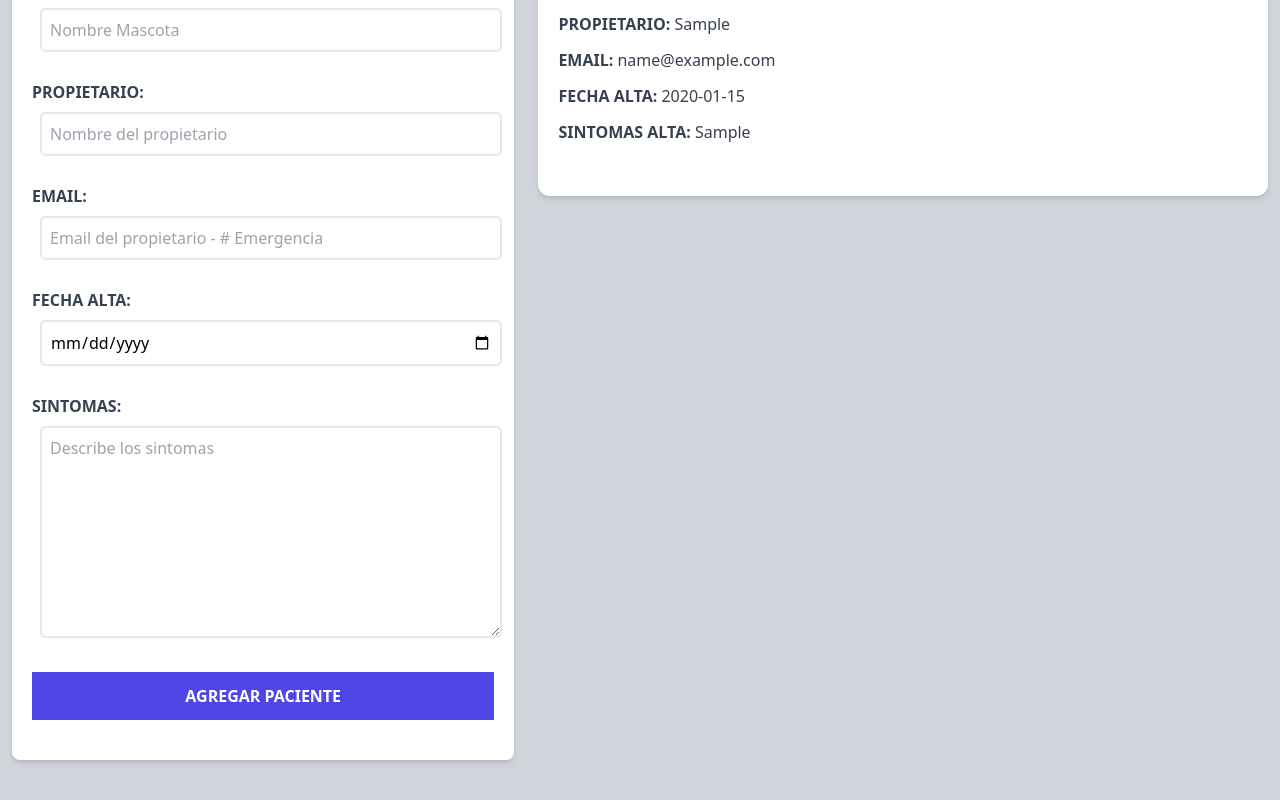
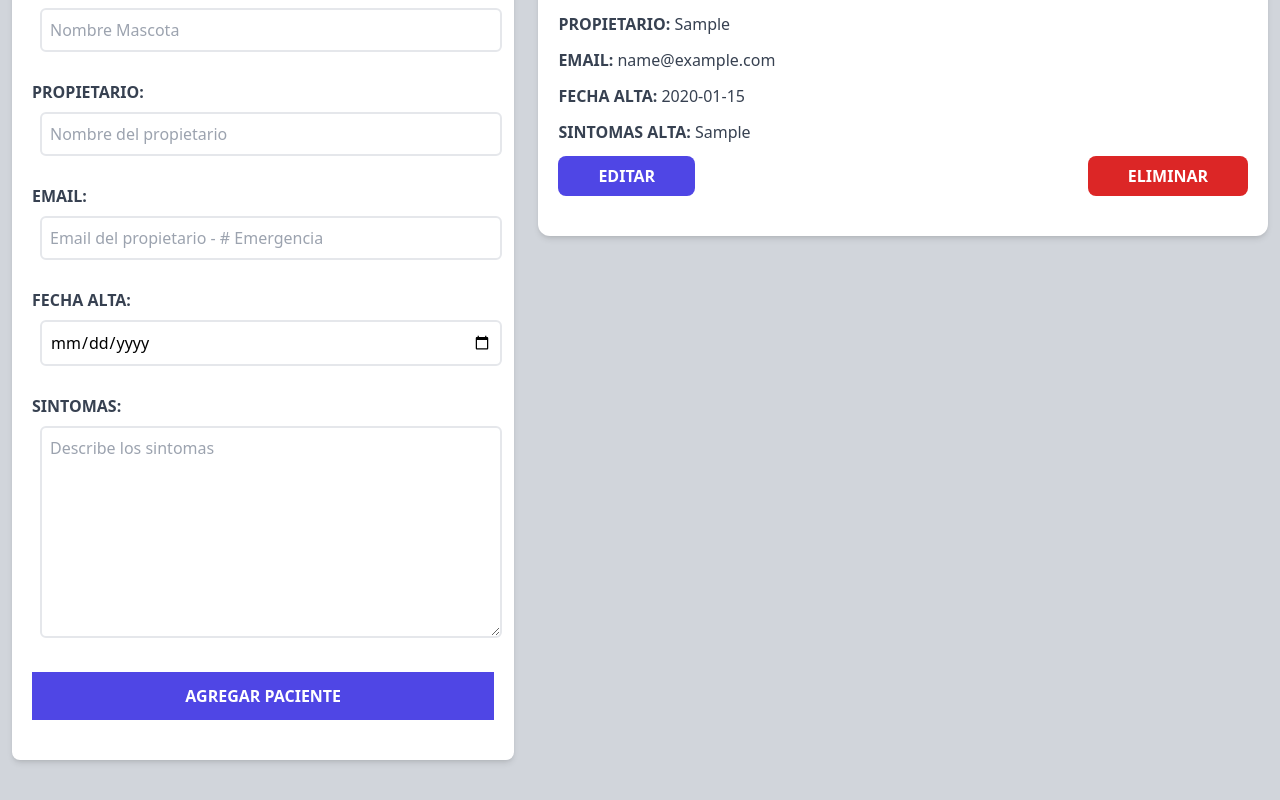
Before and after one commit to Noodle96/ReactPortfolio, a React (Vite) app in the folder Appointment/: page / in a window 1280 px wide. Both pictures are taken after typing "Sample", "Sample", "name@example.com", "2020-01-15", "Sample" into the empty fields and a click on the input "Agregar Paciente". Shown: the part 356-1156 px from the top of the page. Built offline with nearby package versions, Linux system fonts and the light colour scheme.

Commit message:
Add buttons(edit and delete)

```diff
--- a/Appointment/src/components/Paciente.jsx
+++ b/Appointment/src/components/Paciente.jsx
@@ -26,7 +26,21 @@ const Paciente = ({paciente}) => {
                     {sintomas}
                 </span>
             </p>
+            <div className='flex justify-between'>
+                <button
+                    type="button"
+                    className=' bg-indigo-600 hover:bg-indigo-700 py-2 px-10 uppercase text-white font-bold rounded-lg'
+                >
+                    Editar
+                </button>
+                <button
+                    type="button"
+                    className=' bg-red-600 hover:bg-red-700 py-2 px-10 uppercase text-white font-bold rounded-lg'
+                >
+                    Eliminar
+                </button>
             </div>
+        </div>
     )
 }
 
```
